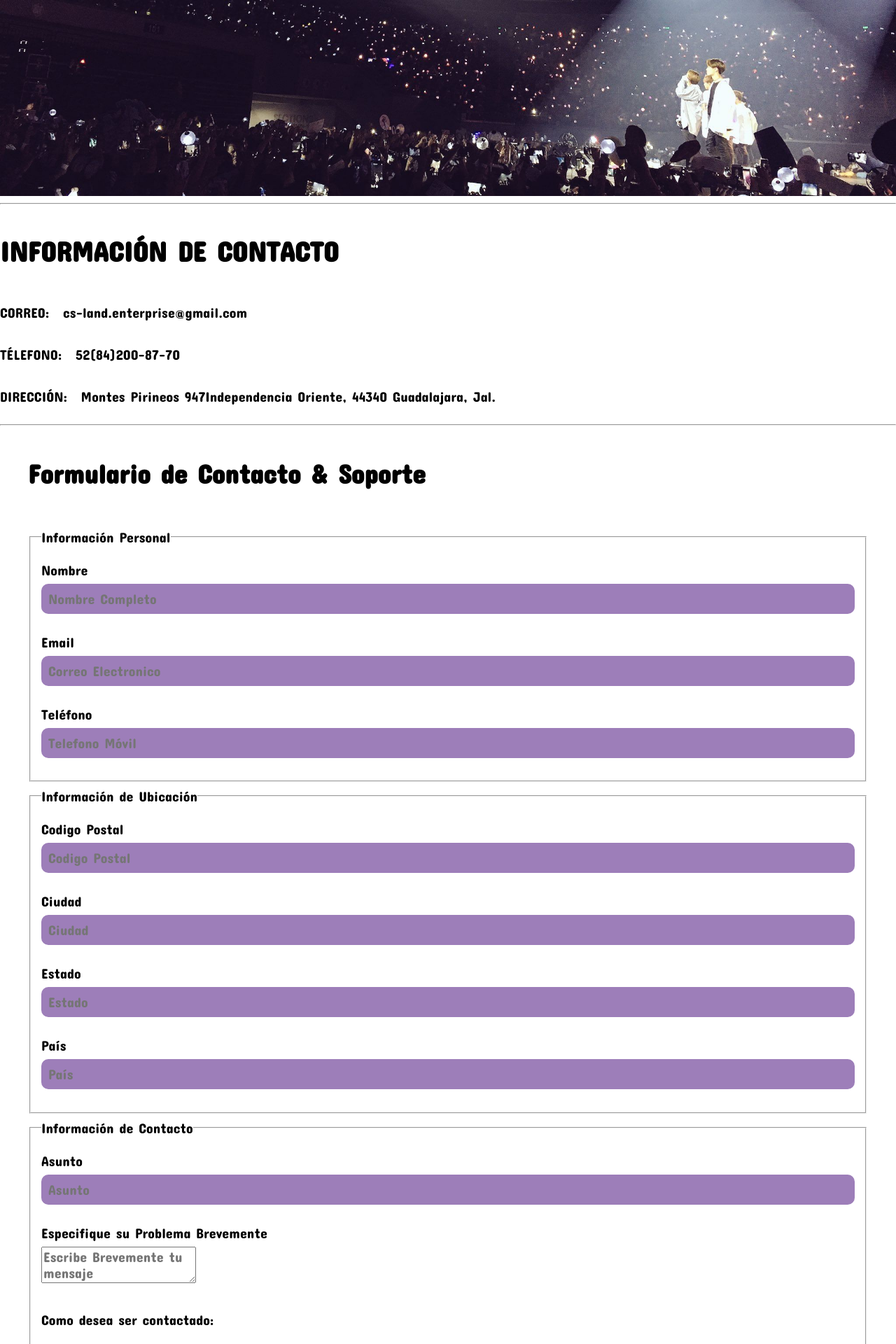
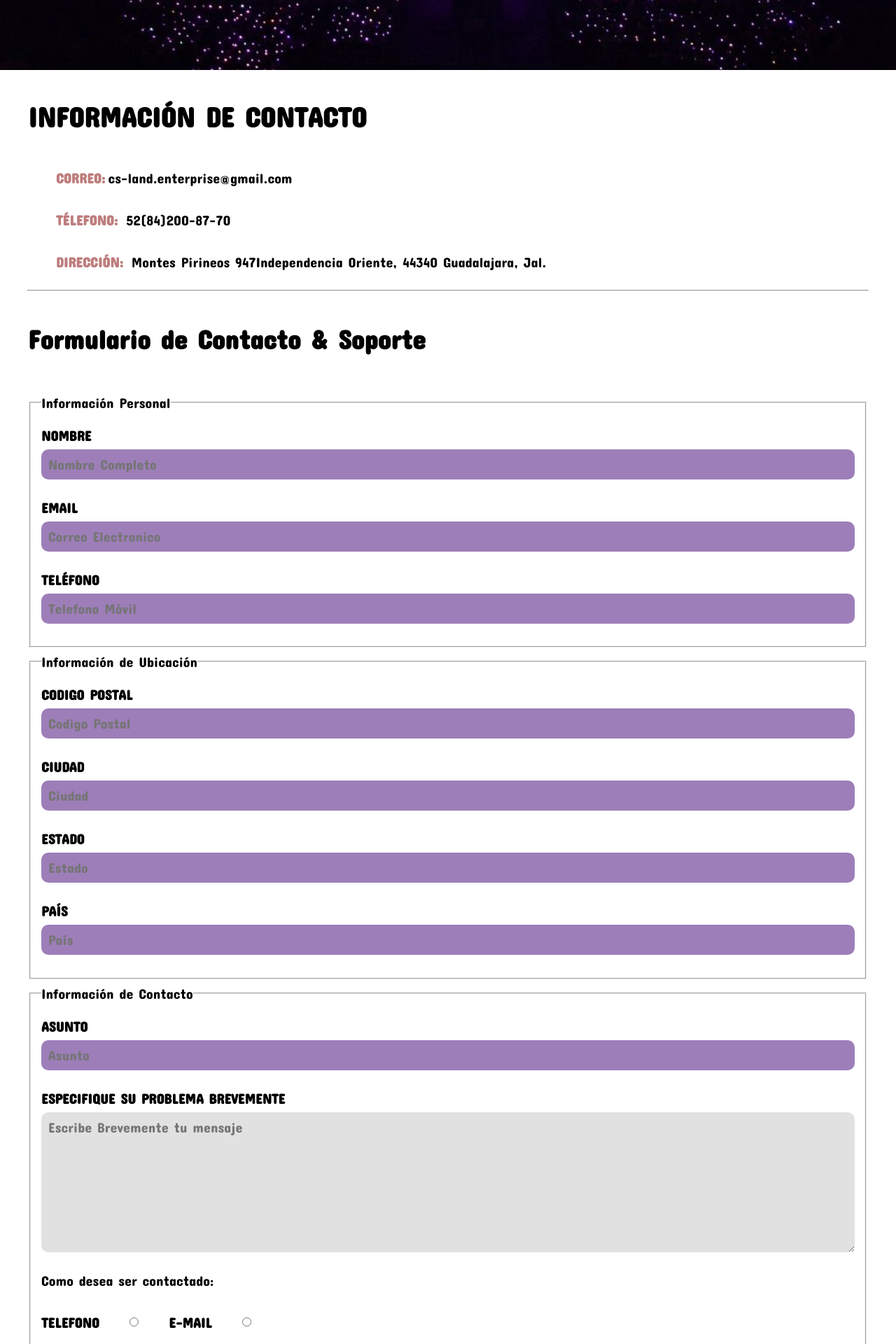
Before and after one commit to j-daniel-cruz-b/CS-Land-php-, a PHP site: page /contacto.html in a window 1280 px wide. Shown: the part 400-2320 px from the top of the page at 70% size. Run offline with PHP 8.4, Linux system fonts and the light colour scheme.

Commit message:
Contacto sin enlaces

```diff
--- a/contacto.html
+++ b/contacto.html
@@ -11,7 +11,7 @@
     </head>
 
 <body>
-        <header class="site-header home">
+    <header class="site-header contacto">
         <div class="contenido-header">
             <div class="navbar">
                 <a class="icono contenedor" href="/" >
@@ -29,22 +29,23 @@
                         </a>
                 </div>
             </div>
-                <img src="img/logo-sin-fondo.png" alt="" srcset="">
+            <h1 class="texto-titulo">CONTACTANOS</h1>
         </div>
     </header>
-    <hr>
-    <section>
+
+    <section class="contenedor seccion">
         <h1>INFORMACIÓN DE CONTACTO</h1>
-        <p>CORREO: &ThinSpace; <span>cs-land.enterprise@gmail.com</span></p>
-        <p>TÉLEFONO: &ThinSpace; <span>52(84)200-87-70</span></p>
-        <p>DIRECCIÓN: &ThinSpace; <span>Montes Pirineos 947Independencia Oriente, 44340 Guadalajara, Jal.</span></p>
-
+        <div class="info">
+            <p><span>CORREO:</span>&ThinSpace;cs-land.enterprise@gmail.com</p>
+            <p> <span>TÉLEFONO:</span>  &ThinSpace;52(84)200-87-70</p>
+            <p><span>DIRECCIÓN:</span>  &ThinSpace;Montes Pirineos 947Independencia Oriente, 44340 Guadalajara, Jal.</p>
+        </div>
     </section>
-    <hr>
-    <main class="contenedor">
+    <hr class="contenedor">
+    <main class="contenedor-contacto seccion">
         <h2>Formulario de Contacto & Soporte</h2>
 
-        <form action="">
+        <form class="contacto" action="">
             <fieldset>
                 <legend>Información Personal</legend>
                 <label for="nombre">Nombre</label> <input id="nombre" type="text" placeholder="Nombre Completo">
@@ -86,7 +87,7 @@
                 <label for="hora">A:</label>
                 <input type="time" id="hora" min="9:00" max="18:00">
             </fieldset>
-            <a href="http://laweb.com" target="_blank" class="boton.boton-base">Mi botón</a>
+            <input type="submit" value="Enviar" class="boton-base boton-azul">
         </form>
     </main>
 
--- a/css/styles.css
+++ b/css/styles.css
@@ -121,6 +121,14 @@ footer {
 }
 .site-header.tienda {
     background-image: url(../img/background-main\ 7.jpg);
+    background-position: center center;
+    background-size: cover;
+    height: 50vh;
+    min-height: 50rem;
+    margin-bottom: 0%;
+}
+.site-header.contacto {
+    background-image: url(../img/background-main\ 4.jpg);
     background-position: center center;
     background-size: cover;
     height: 50vh;
@@ -341,24 +349,7 @@ footer {
 .boton-azul {
     background-color: #63a9d4;
 }
-/*CONTACTO*/
 
-label {
-    display: block;
-}
-
-input[type="text"],
-input[type="email"],
-input[type="tel"] {
-    background-color: #9D7EB9;
-    padding: 1rem;
-    display: block;
-    width: 100%;
-    margin-bottom: 2rem;
-    border: none;
-    border-radius: 1rem;
-    color-adjust: #000000;
-}
 /**PAGINAS INTERNAS**/
 /**nosotors**/
 .contenedor-mv {
@@ -590,7 +581,7 @@ main {
     /**flex-shrink: 0;
     flex-basis: calc(33.3% - 1rem);**/
     border: 3px solid #B5B5B5;
-    background-color: #D693BE;
+    background-color: #9d7eb9;
     margin-top: 2rem;
     margin-bottom: 2rem;
     align-items: center;
@@ -617,7 +608,7 @@ main {
     /**flex-shrink: 0;
     flex-basis: calc(33.3% - 1rem);**/
     border: 3px solid #B5B5B5;
-    background-color: #D693BE;
+    background-color:#9d7eb9;
     margin-bottom: 2rem;
     margin-right: 2rem;
     align-items: center;
@@ -645,3 +636,62 @@ main {
     margin-top: 0;
     margin-bottom: 1.5rem;
 }
+/**CONTACTO**/
+.info {
+    margin-left: 4rem;
+}
+.info span {
+    color:  rgb(190, 125, 125);
+    font-weight: 900;
+}
+.contenedor-contacto {
+    max-width: 120rem; /* = 1200px*/
+    margin: 0 auto 0 auto;
+}
+input[type="submit"]
+{
+    margin-top: 2rem;
+    margin-bottom: 2rem;
+    margin-left: 106rem;
+}
+
+label {
+    font-weight: 700;
+    text-transform: uppercase;
+    display: block;
+}
+
+input[type="text"],
+input[type="email"],
+input[type="tel"] {
+    background-color: #9D7EB9;
+    padding: 1rem;
+    display: block;
+    width: 100%;
+    margin-bottom: 2rem;
+    border: none;
+    border-radius: 1rem;
+    color-adjust: #000000;
+}
+input[type="radio"] {
+    width: auto;
+    margin: 0;
+}
+textarea {
+    padding: 1rem;
+    display: block;
+    width: 100%;
+    background-color: #e1e1e1;
+    margin-bottom: 2rem;
+    border: none;
+    border-radius: 1rem;
+}
+textarea {
+    height: 20rem;
+}
+.forma-contacto {
+    max-width: 30rem;
+    display: flex;
+    justify-content: space-between;
+    align-items: center;
+}
```
Also changed, not shown: img/background-main 10.jpg (added), img/background-main 3.jpg (added), img/background-main 4.jpg (added). Lines whose indentation alone changed are shown as unchanged.
